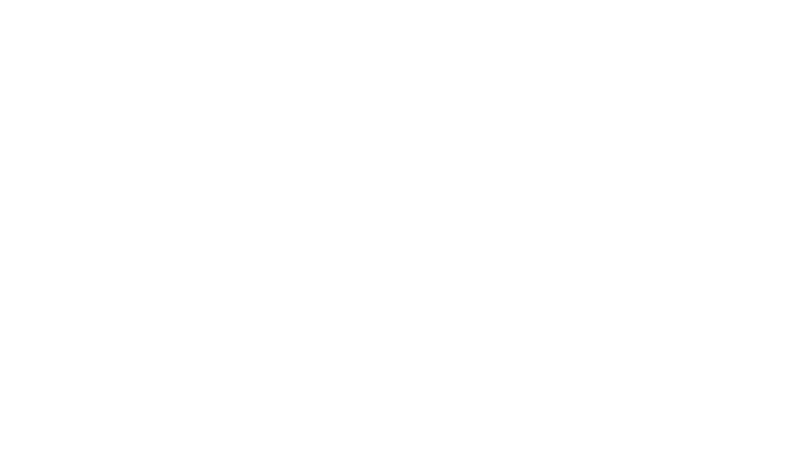
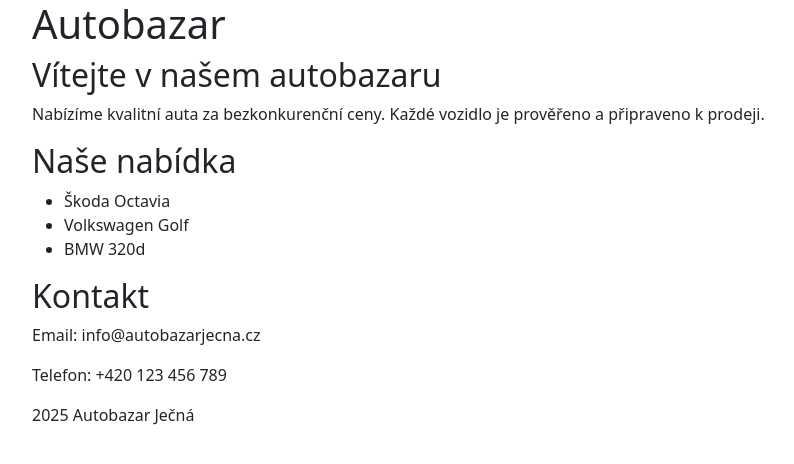
Before and after one commit to HroudicC/Bootstrap_Autobazar, a plain HTML site: page index.html in a window 1280 px wide. Shown: the whole page, without its empty margins (50-844 px from the left). Drawn offline with nearby package versions, Linux system fonts and the light colour scheme.

Commit message:
Zakladni struktura html

```diff
--- a/index.html
+++ b/index.html
@@ -1,13 +1,46 @@
 <!doctype html>
-<html lang="en">
+<html lang="cs">
 <head>
     <meta charset="utf-8">
     <meta name="viewport" content="width=device-width, initial-scale=1">
-    <title>Autobazar</title>
+    <title>Boostrap - Autobazar</title>
     <link href="https://cdn.jsdelivr.net/npm/bootstrap@5.3.8/dist/css/bootstrap.min.css" rel="stylesheet">
 </head>
 <body>
 
+<div class="container">
+    <header>
+        <h1>Autobazar</h1>
+    </header>
+
+
+    <main>
+        <section id="uvod">
+            <h2>Vítejte v našem autobazaru</h2>
+            <p>Nabízíme kvalitní auta za bezkonkurenční ceny. Každé vozidlo je prověřeno a připraveno k prodeji.</p>
+        </section>
+
+        <section id="nabidka">
+            <h2>Naše nabídka</h2>
+            <ul>
+                <li>Škoda Octavia</li>
+                <li>Volkswagen Golf</li>
+                <li>BMW 320d</li>
+            </ul>
+        </section>
+
+        <section id="kontakt">
+            <h2>Kontakt</h2>
+            <p>Email: info@autobazarjecna.cz</p>
+            <p>Telefon: +420 123 456 789</p>
+        </section>
+    </main>
+
+
+    <footer>
+        <p>2025 Autobazar Ječná</p>
+    </footer>
+</div>
 
 
 </body>
```
